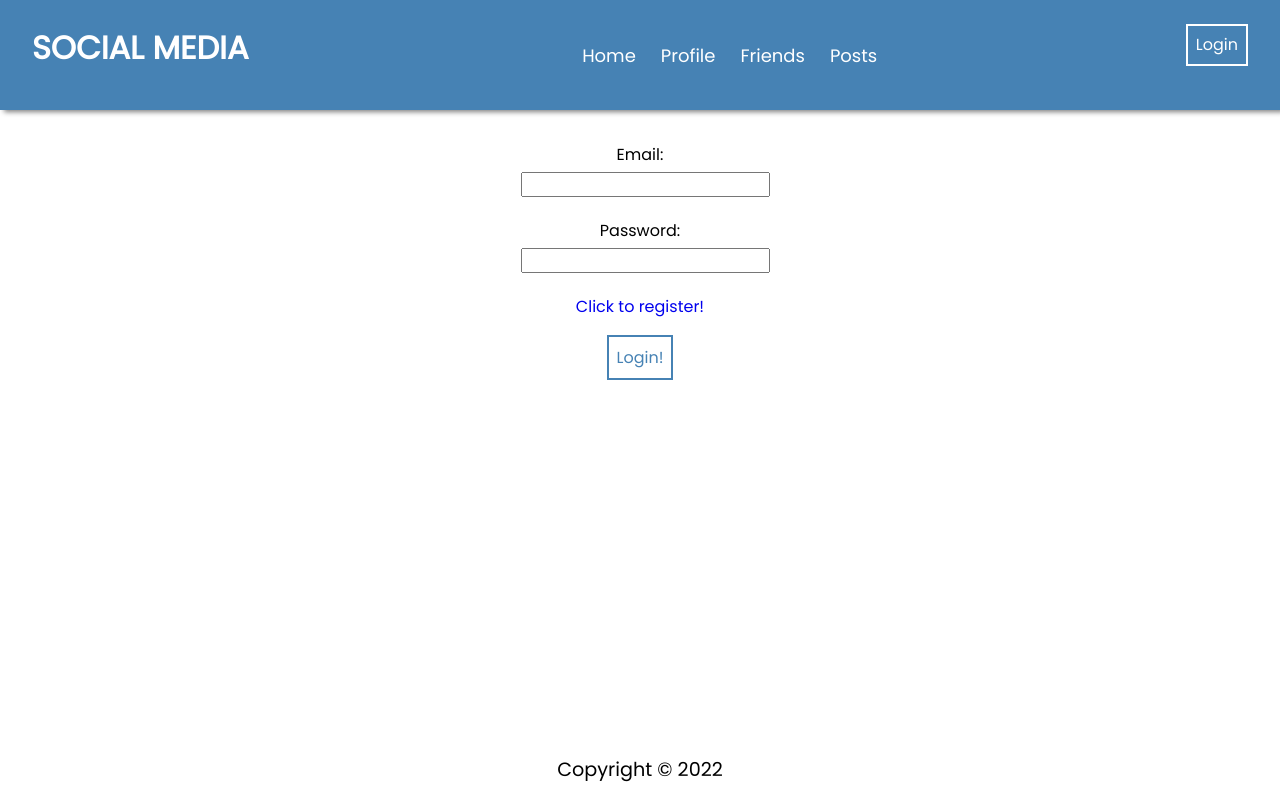
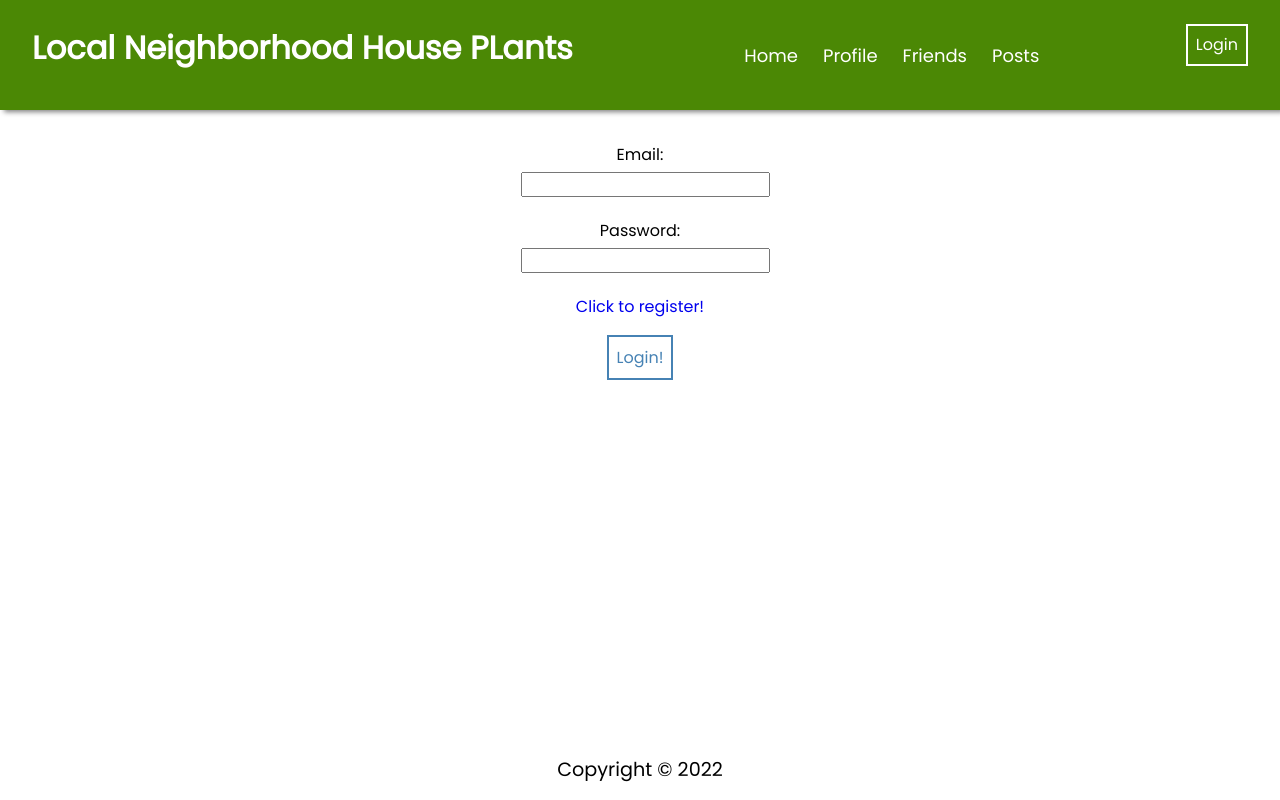
Before and after one commit to mdbshero/DCC-SocialMedia, a React (Create React App) app in the folder frontend/: page /login in a window 1280 px wide. Built offline with nearby package versions, Linux system fonts and the light colour scheme.

Commit message:
Changed title and color scheme of navbar

```diff
--- a/frontend/src/components/NavBar/NavBar.css
+++ b/frontend/src/components/NavBar/NavBar.css
@@ -9,7 +9,7 @@ li {
 }
 
 .navBar {
-  background: steelblue;
+  background: rgb(75, 136, 5);
   box-shadow: 4px 2px 5px gray;
   color: white;
   margin-bottom: 2rem;
@@ -50,7 +50,7 @@ li {
 
 .navBar button:hover {
   background: white;
-  color: steelblue;
+  color: rgb(75, 136, 5);
   cursor: pointer;
 }
 
--- a/frontend/src/components/NavBar/NavBar.jsx
+++ b/frontend/src/components/NavBar/NavBar.jsx
@@ -12,7 +12,7 @@ const Navbar = () => {
       <ul>
         <li className="brand">
           <Link to="/" style={{ textDecoration: "none", color: "white" }}>
-            <b>SOCIAL MEDIA</b>
+            <b>Local Neighborhood House PLants</b>
           </Link>
         </li>
         <body>
```
